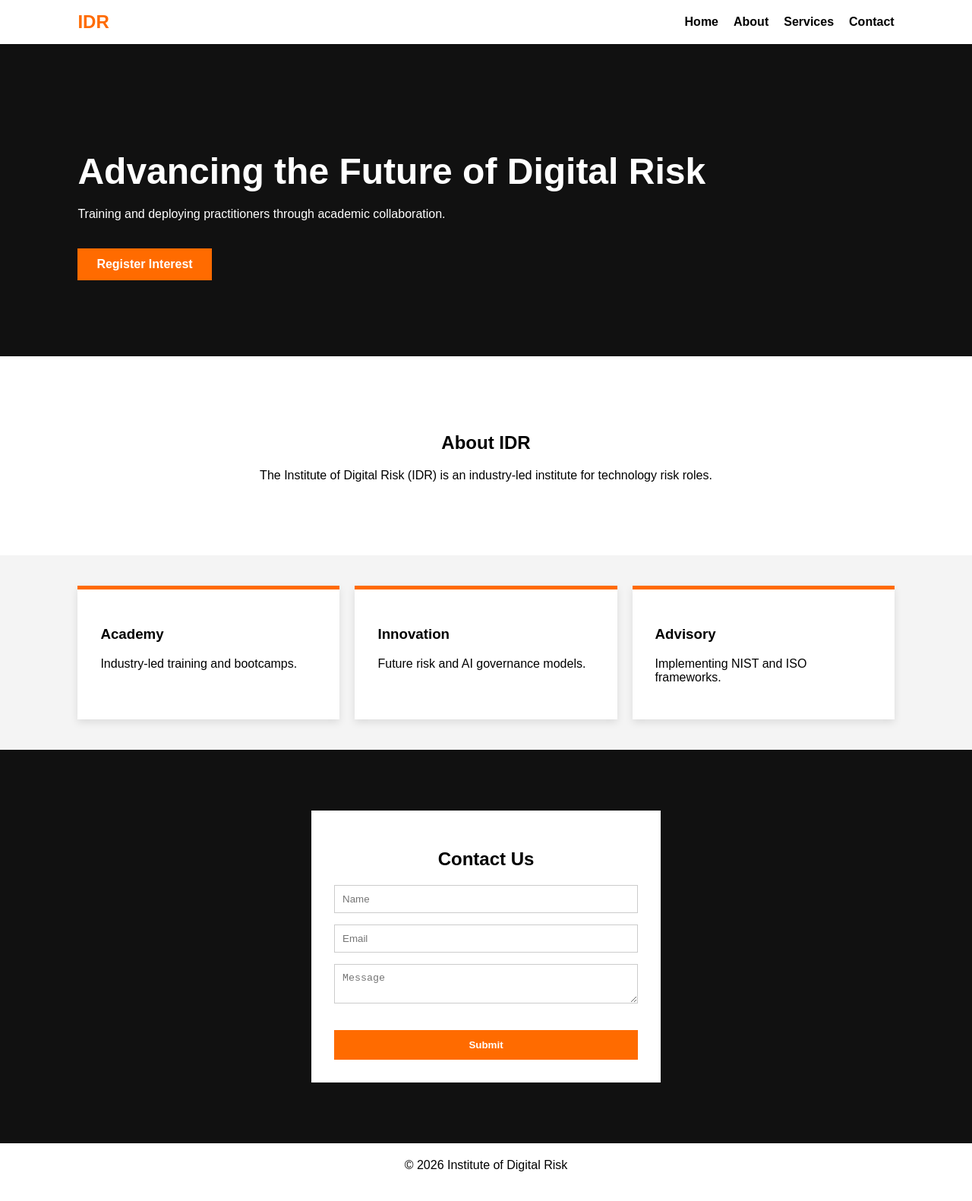
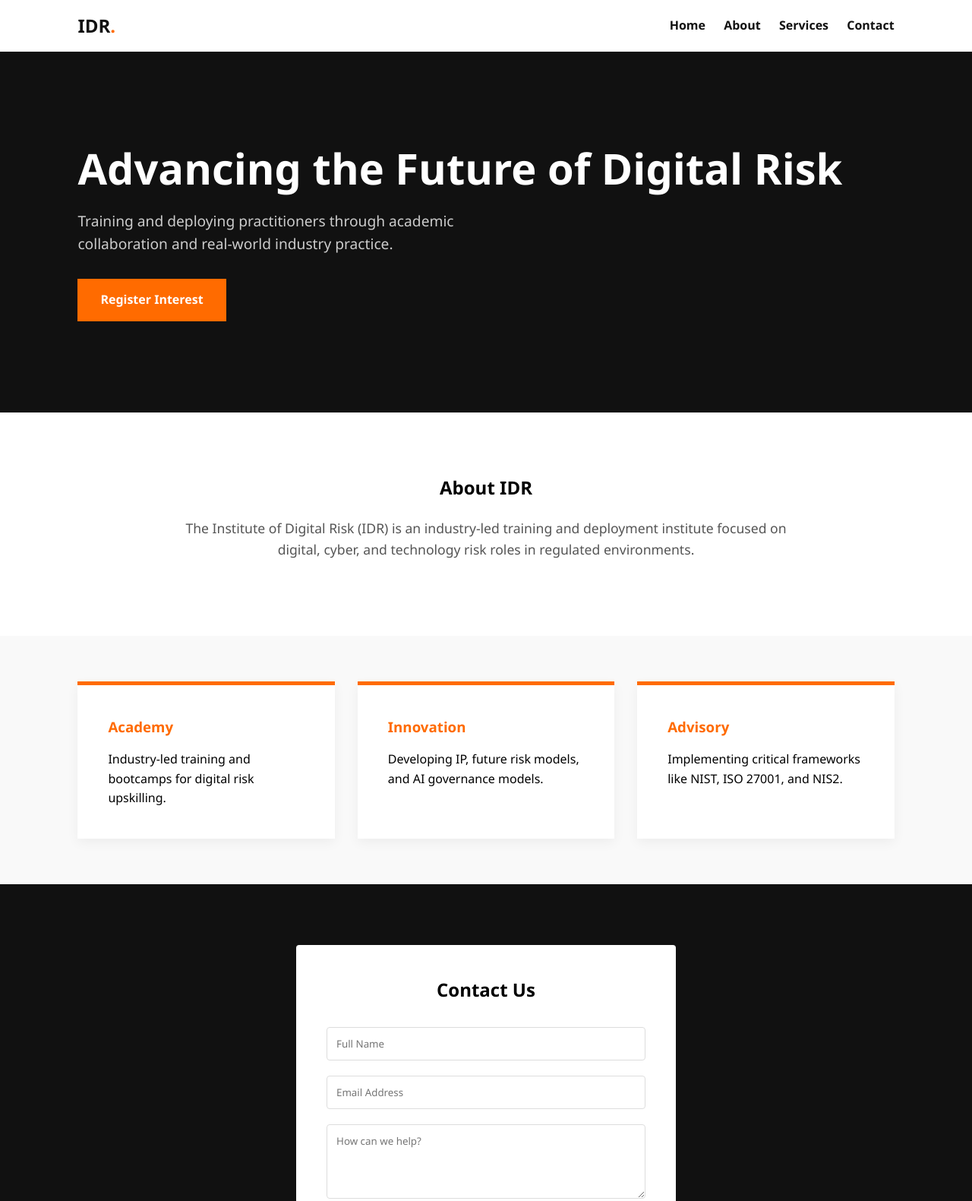
Before and after one commit to shradddha30/idr-institute, a plain HTML site: page idr-project/index.html in a window 1280 px wide. Shown: the top 1581 px of the page at 76% size. Drawn offline with Linux system fonts and the light colour scheme.

Commit message:
Final Update: Restore all files and logo

```diff
--- a/idr-project/index.html
+++ b/idr-project/index.html
@@ -6,53 +6,101 @@
     <title>IDR | Institute of Digital Risk</title>
     <style>
         :root { --orange: #FF6B00; --black: #111; --white: #fff; }
-        body { margin: 0; font-family: sans-serif; scroll-behavior: smooth; }
-        .navbar { position: sticky; top: 0; background: var(--white); display: flex; justify-content: space-between; padding: 15px 8%; box-shadow: 0 2px 5px rgba(0,0,0,0.1); align-items: center; z-index: 100;}
-        nav a { text-decoration: none; color: #000; margin-left: 20px; font-weight: bold; }
-        .hero { background: var(--black); color: var(--white); padding: 100px 8%; text-align: left; }
-        .hero h1 { font-size: 3rem; margin-bottom: 20px; }
-        .cta-btn { background: var(--orange); color: white; padding: 12px 25px; border: none; cursor: pointer; text-decoration: none; font-weight: bold; display: inline-block; margin-top: 20px;}
+        * { margin: 0; padding: 0; box-sizing: border-box; font-family: 'Segoe UI', sans-serif; }
+        body { scroll-behavior: smooth; line-height: 1.6; }
+
+        .navbar { position: sticky; top: 0; background: var(--white); display: flex; justify-content: space-between; align-items: center; padding: 15px 8%; z-index: 1000; box-shadow: 0 2px 10px rgba(0,0,0,0.1); }
+        .logo-text { font-size: 1.5rem; font-weight: 900; color: var(--black); }
+        .logo-text span { color: var(--orange); }
+        nav a { text-decoration: none; color: var(--black); margin-left: 20px; font-weight: bold; transition: 0.3s; }
+        nav a:hover { color: var(--orange); }
+
+        .hero { background: var(--black); color: var(--white); padding: 120px 8%; text-align: left; }
+        .hero h1 { font-size: 3.5rem; margin-bottom: 20px; line-height: 1.2; }
+        .hero p { font-size: 1.2rem; color: #ccc; margin-bottom: 30px; max-width: 600px; }
+
         .container { padding: 80px 8%; text-align: center; }
-        .services { display: flex; gap: 20px; padding: 40px 8%; background: #f4f4f4; justify-content: center; }
-        .card { background: white; padding: 30px; border-top: 5px solid var(--orange); box-shadow: 0 4px 10px rgba(0,0,0,0.1); flex: 1; max-width: 300px; }
-        .contact { background: var(--black); color: white; padding: 80px 8%; text-align: center; }
-        form { background: white; padding: 30px; max-width: 400px; margin: 0 auto; display: flex; flex-direction: column; }
-        input, textarea { margin-bottom: 15px; padding: 10px; border: 1px solid #ccc; }
+        .about-section { background: var(--white); }
+
+        .services-grid { display: grid; grid-template-columns: repeat(auto-fit, minmax(280px, 1fr)); gap: 30px; padding: 60px 8%; background: #f9f9f9; }
+        .card { background: var(--white); padding: 40px; border-top: 5px solid var(--orange); box-shadow: 0 5px 15px rgba(0,0,0,0.05); transition: 0.3s; }
+        .card:hover { transform: translateY(-10px); }
+        .card h3 { margin-bottom: 15px; color: var(--orange); }
+
+        .contact-section { background: var(--black); padding: 80px 8%; display: flex; justify-content: center; }
+        .form-container { background: var(--white); padding: 40px; width: 100%; max-width: 500px; border-radius: 4px; }
+        .form-container h2 { margin-bottom: 20px; text-align: center; }
+        input, textarea { width: 100%; padding: 12px; margin: 10px 0; border: 1px solid #ddd; border-radius: 4px; outline: none; }
+
+        .cta-btn { background: var(--orange); color: white; padding: 15px 30px; border: none; cursor: pointer; font-weight: bold; text-decoration: none; display: inline-block; transition: 0.3s; }
+        .cta-btn:hover { background: #e65a00; transform: scale(1.05); }
+
+        footer { text-align: center; padding: 30px; background: #fff; border-top: 1px solid #eee; font-size: 0.9rem; }
     </style>
 </head>
 <body>
     <header class="navbar">
-        <div style="font-weight: 900; font-size: 24px; color: var(--orange);">IDR</div>
-        <nav><a href="#hero">Home</a><a href="#about">About</a><a href="#services">Services</a><a href="#contact">Contact</a></nav>
+        <div class="logo-text">IDR<span>.</span></div>
+        <nav>
+            <a href="#hero">Home</a>
+            <a href="#about">About</a>
+            <a href="#services">Services</a>
+            <a href="#contact">Contact</a>
+        </nav>
     </header>
 
+    <main>
         <section id="hero" class="hero">
             <h1>Advancing the Future of Digital Risk</h1>
-        <p>Training and deploying practitioners through academic collaboration.</p>
+            <p>Training and deploying practitioners through academic collaboration and real-world industry practice.</p>
             <a href="#contact" class="cta-btn">Register Interest</a>
         </section>
 
-    <section id="about" class="container">
+        <section id="about" class="container about-section">
             <h2>About IDR</h2>
-        <p>The Institute of Digital Risk (IDR) is an industry-led institute for technology risk roles.</p>
+            <p style="max-width: 800px; margin: 20px auto; font-size: 1.1rem; color: #555;">
+                The Institute of Digital Risk (IDR) is an industry-led training and deployment institute focused on digital, cyber, and technology risk roles in regulated environments.
+            </p>
         </section>
 
-    <section id="services" class="services">
-        <div class="card"><h3>Academy</h3><p>Industry-led training and bootcamps.</p></div>
-        <div class="card"><h3>Innovation</h3><p>Future risk and AI governance models.</p></div>
-        <div class="card"><h3>Advisory</h3><p>Implementing NIST and ISO frameworks.</p></div>
+        <section id="services" class="services-grid">
+            <div class="card">
+                <h3>Academy</h3>
+                <p>Industry-led training and bootcamps for digital risk upskilling.</p>
+            </div>
+            <div class="card">
+                <h3>Innovation</h3>
+                <p>Developing IP, future risk models, and AI governance models.</p>
+            </div>
+            <div class="card">
+                <h3>Advisory</h3>
+                <p>Implementing critical frameworks like NIST, ISO 27001, and NIS2.</p>
+            </div>
         </section>
 
-    <section id="contact" class="contact">
+        <section id="contact" class="contact-section">
+            <div class="form-container">
+                <h2>Contact Us</h2>
                 <form id="idr-form">
-            <h2 style="color: black;">Contact Us</h2>
-            <input type="text" placeholder="Name" required>
-            <input type="email" placeholder="Email" required>
-            <textarea placeholder="Message"></textarea>
-            <button type="submit" class="cta-btn">Submit</button>
+                    <input type="text" id="name" placeholder="Full Name" required>
+                    <input type="email" id="email" placeholder="Email Address" required>
+                    <textarea id="message" rows="4" placeholder="How can we help?"></textarea>
+                    <button type="submit" class="cta-btn" style="width: 100%;">Submit Interest</button>
                 </form>
+            </div>
         </section>
+    </main>
 
-    <footer style="text-align: center; padding: 20px;">&copy; 2026 Institute of Digital Risk</footer>
+    <footer>
+        <p>&copy; 2026 Institute of Digital Risk | Built for Industry Excellence</p>
+    </footer>
+
+    <script>
+        document.getElementById('idr-form').addEventListener('submit', function(e) {
+            e.preventDefault();
+            alert('Thank you! Your interest has been recorded locally.');
+            this.reset();
+        });
+    </script>
 </body>
 </html>
--- a/idr-project/style.css
+++ /dev/null
@@ -1,25 +0,0 @@
-:root { --orange: #FF6B00; --black: #111; --white: #fff; }
-* { margin: 0; padding: 0; box-sizing: border-box; }
-body { font-family: 'Segoe UI', sans-serif; line-height: 1.6; color: var(--black); scroll-behavior: smooth; }
-
-.navbar { position: sticky; top: 0; background: var(--white); display: flex; justify-content: space-between; align-items: center; padding: 15px 8%; z-index: 1000; box-shadow: 0 2px 5px rgba(0,0,0,0.1); }
-.nav-logo { height: 45px; }
-nav a { text-decoration: none; color: var(--black); margin-left: 20px; font-weight: bold; }
-nav a:hover { color: var(--orange); }
-
-.hero { background: var(--black); color: var(--white); padding: 120px 8%; text-align: left; }
-.hero h1 { font-size: 3.5rem; margin-bottom: 20px; }
-.hero p { font-size: 1.2rem; margin-bottom: 30px; color: #ccc; }
-
-.container { padding: 80px 8%; text-align: center; }
-.services-grid { display: grid; grid-template-columns: repeat(auto-fit, minmax(280px, 1fr)); gap: 30px; padding: 80px 8%; background: #f9f9f9; }
-.card { background: var(--white); padding: 35px; border-top: 5px solid var(--orange); box-shadow: 0 5px 15px rgba(0,0,0,0.05); transition: 0.3s; }
-.card:hover { transform: translateY(-10px); }
-
-.contact-section { background: var(--black); padding: 80px 8%; display: flex; justify-content: center; }
-.form-container { background: var(--white); padding: 40px; width: 100%; max-width: 500px; border-radius: 4px; }
-input, textarea { width: 100%; padding: 12px; margin: 10px 0; border: 1px solid #ddd; border-radius: 4px; }
-
-.cta-btn { background: var(--orange); color: white; padding: 15px 30px; border: none; cursor: pointer; font-weight: bold; text-decoration: none; display: inline-block; transition: 0.3s; }
-.cta-btn:hover { background: #e65a00; }
-footer { text-align: center; padding: 30px; font-size: 0.9rem; background: #fff; }
```
Also changed, not shown: idr-project/script.js (deleted, +0 -23 lines), idr-project/logo.svg, 1 other file. Lines whose indentation alone changed are shown as unchanged.
